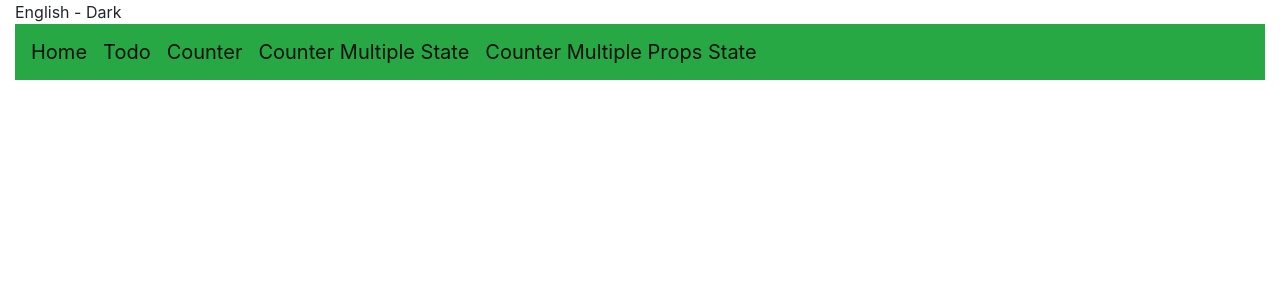
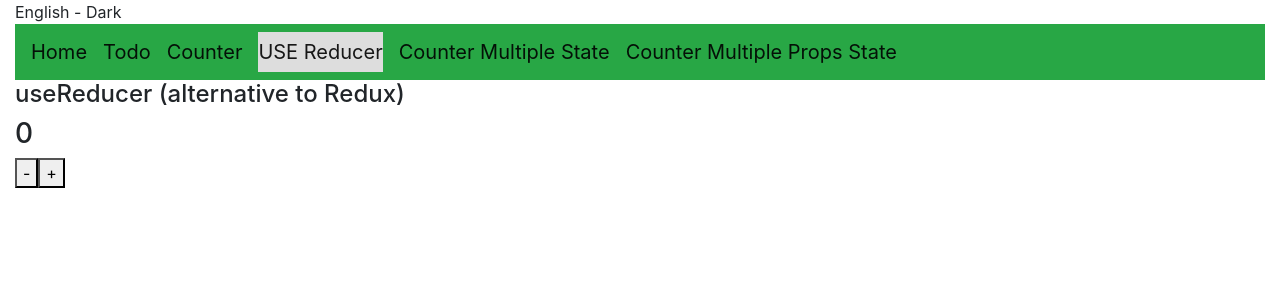
Before and after one commit to Abhhinav/react-training, a React (Create React App) app: page /usereducer in a window 1280 px wide. Shown: the top 300 px of the page. Built offline with nearby package versions, Linux system fonts and the light colour scheme.

Commit message:
useReducer

```diff
--- a/src/App.js
+++ b/src/App.js
@@ -18,6 +18,7 @@ Route
 import Counter from './components/counter.js'
 import MultipleStatePropsUpdate from './components/state-mutiple-props-update';
 import MultipleStateUpdate from './components/stateupdate-multiple';
+import UseReducerDemo from './pages/usereducer-demo';
 
 function App() {
   const GlobalData = useContext(GlobalContext);
@@ -38,6 +39,9 @@ function App() {
               <Route path="/counter" >
                 <Counter />
               </Route>
+              <Route path="/usereducer">
+              <UseReducerDemo />
+              </Route>
               <Route path="/counter-multiple" >
                 <MultipleStateUpdate />
               </Route>
--- a/src/pages/layout.js
+++ b/src/pages/layout.js
@@ -10,6 +10,7 @@ export default function Layout() {
         <NavLink exact className="navbar-brand" to="/">Home</NavLink>
         <NavLink className="navbar-brand" to="/todo">Todo</NavLink>
         <NavLink className="navbar-brand" to="/counter">Counter</NavLink>
+        <NavLink className="navbar-brand" to="/usereducer">USE Reducer</NavLink>
         <NavLink className="navbar-brand" to="/counter-multiple">Counter Multiple State</NavLink>
         <NavLink className="navbar-brand" to="/counter-multiple-props">Counter Multiple Props State</NavLink>
     </nav>
--- /dev/null
+++ b/src/pages/usereducer-demo.js
@@ -0,0 +1,44 @@
+import React, {useReducer} from 'react'
+
+
+// Reducer function (this should be in separate file)
+// Two parameter
+//    1.  state
+//    2.  action (property type: which is mandatory)
+function counterReducer(state, action) {
+  switch(action.type) {
+    case "INCREMENT":
+      return state + 1;
+    case "DECREMENT":
+      return state - 1;
+    default:
+      return state;
+  }
+}
+
+export default function UseReducerDemo() {
+
+  // Convention is to name updater function as "dispatch"
+  const [state, dispatch] = useReducer(counterReducer, 0)
+
+  const increment = () => {
+    dispatch({
+      type: "INCREMENT"
+    });
+  }
+
+  const decrement = () => {
+    dispatch({
+      type: "DECREMENT"
+    });
+  }
+
+  return (
+    <div>
+        <h4>useReducer (alternative to Redux)</h4>
+        <h3>{state}</h3>
+        <button onClick={decrement}>-</button>
+        <button onClick={increment}>+</button>
+    </div>
+  )
+}
```
